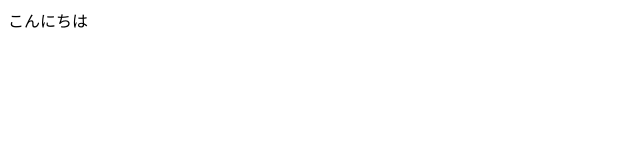
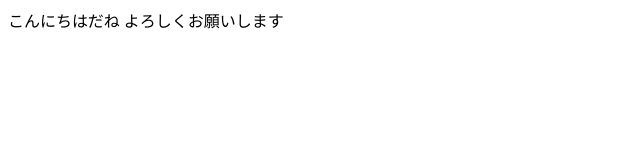
Before and after one commit to s201002/github-connect, a plain HTML site: page index.html in a window 1280 px wide. Shown: the whole page, without its empty margins (0-640 px from the left). Drawn offline with Linux system fonts and the light colour scheme.

Commit message:
add  contents

```diff
--- a/index.html
+++ b/index.html
@@ -7,7 +7,8 @@
     <link href="style.css" rel="stylesheet" type="text/css" />
   </head>
   <body>
-    こんにちは
+    こんにちはだね
+    よろしくお願いします
     <script src="script.js"></script>
   </body>
 </html>
```
